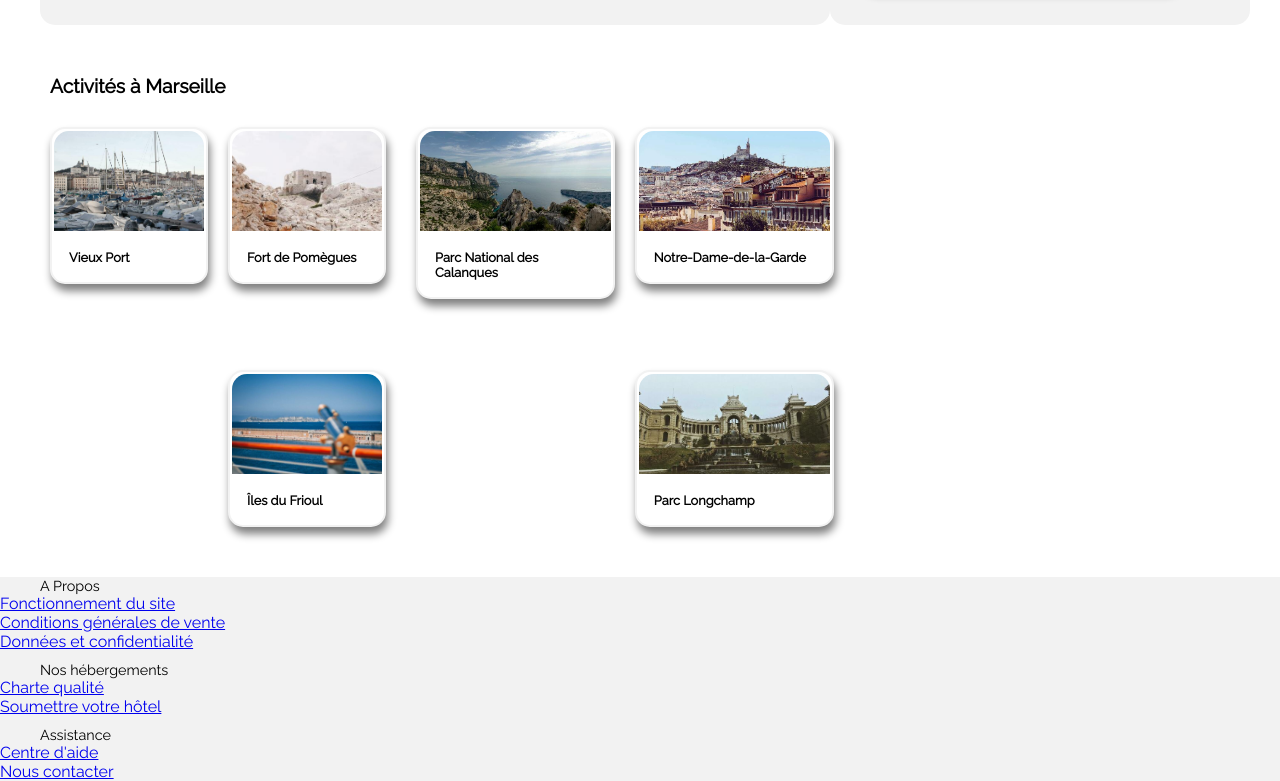
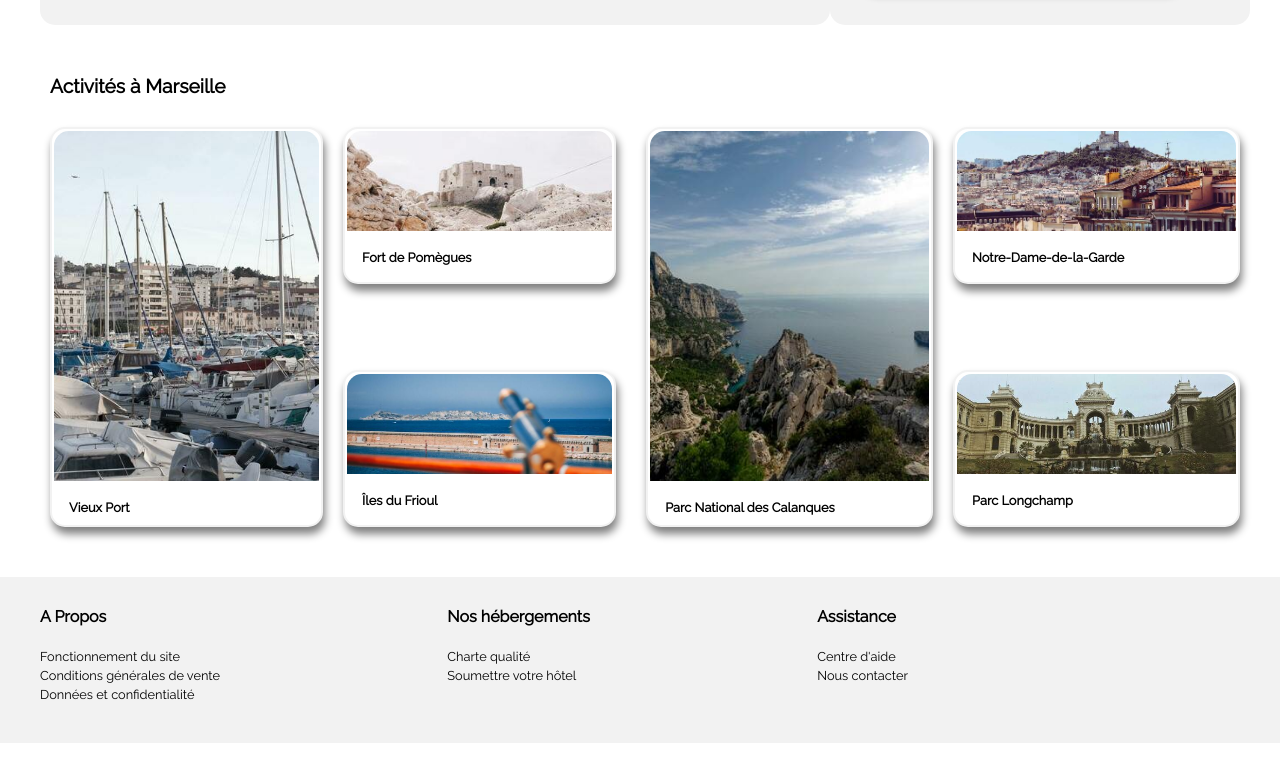
Before and after one commit to PierrePallas/PierrePallas_2_18052021, a plain HTML site: page index.html in a window 1280 px wide. Shown: the part 958-1739 px from the top of the page. After the commit the page ends 1701 px from the top, so only its background shows below. Drawn offline with Linux system fonts and the light colour scheme.

Commit message:
Fin CSS grand écran

```diff
--- a/index.html
+++ b/index.html
@@ -201,7 +201,8 @@
                   alt="Hôtel_Le_Soleil_du_matin"
                 />
                 <div class="flex_text">
-              <div class="titre_lieu">Hôtel Le Soleil du matin
+                  <div class="titre_lieu">
+                    Hôtel Le Soleil du matin
                     <p>Nuit à partir de 128<i class="fas fa-euro-sign"></i></p>
                   </div>
                   <div class="stars">
@@ -215,7 +216,6 @@
           </div>
 
           <div class="flexbox_img_populaire">
-
             <a href="aucoeurdeleau.html">
               <div class="flex_pop">
                 <img
@@ -223,7 +223,8 @@
                   alt="Au_coeur_de_l'eau_Chambres_d'hôtes"
                 />
                 <div class="flex_text">
-              <div class="titre_lieu">Au coeur de l'eau Chambres d'hôtes
+                  <div class="titre_lieu">
+                    Au coeur de l'eau Chambres d'hôtes
                     <p>Nuit à partir de 71<i class="fas fa-euro-sign"></i></p>
                   </div>
                   <div class="stars">
@@ -244,7 +245,8 @@
                   alt="Hôtel_Tout_Bleu_et_Blanc"
                 />
                 <div class="flex_text">
-              <div class="titre_lieu">Hôtel Tout Bleu et Blanc
+                  <div class="titre_lieu">
+                    Hôtel Tout Bleu et Blanc
                     <p>Nuit à partir de 68<i class="fas fa-euro-sign"></i></p>
                   </div>
                   <div class="stars">
@@ -267,7 +269,7 @@
       <div class="flex_activités">
         <div class="flex1">
           <div class="flex_left">
-            <div class="img_activités">
+            <div class="img_activités_left">
               <a href="vieuxport.html">
                 <img
                   src="/Projet2_Reservia/images/activites/4_small/reno-laithienne-QUgJhdY5Fyk-unsplash.jpg"
@@ -287,7 +289,6 @@
                 />
                 <div class="titre_activités">Fort de Pomègues</div>
               </a>
-
             </div>
 
             <div class="img_activités">
@@ -304,7 +305,7 @@
 
         <div class="flex3">
           <div class="flex_left">
-            <div class="img_activités">
+            <div class="img_activités_left">
               <a href="parcnationaldescalanques.html">
                 <img
                   src="/Projet2_Reservia/images/activites/4_small/kilyan-sockalingum-NR8-cBCN3aI-unsplash.jpg"
@@ -324,7 +325,6 @@
                 />
                 <div class="titre_activités">Notre-Dame-de-la-Garde</div>
               </a>
-
             </div>
 
             <div class="img_activités">
@@ -342,53 +342,37 @@
     </section>
 
     <footer>
-      <div class="grid_footer">
-        <div class="grid_ap">
+      <div class="flex_footer">
+        <div class="flex_ap">
           <h3>A Propos</h3>
-        </div>
-            <div class="a_footer">
-              <div class="grid_f">
+          <div>
             <a href="fonctionnement.html">Fonctionnement du site</a>
           </div>
-          </div>
-          </div>
-          <div class="a_footer">
-            <div class="grid_cgv">
+          <div>
             <a href="cgv.html">Conditions générales de vente</a>
           </div>
-        </div>
-          <div class="a_footer">
-            <div class="grid_conf">
+          <div>
             <a href="donneesconfidentialite.html">Données et confidentialité</a>
           </div>
         </div>
-        </div>
 
-        <div class="grid_h">
+        <div class="flex_h">
           <h3>Nos hébergements</h3>
-          <div class="a_footer">
-            <div class="grid_ch">
+          <div>
             <a href="charte.html">Charte qualité</a>
           </div>
-          </div>
-          <div class="a_footer">
-            <div class="grid_so">
+          <div>
             <a href="soumettre.html">Soumettre votre hôtel</a>
           </div>
         </div>
-        </div>
 
-        <div class="grid_a">
+        <div class="flex_a">
           <h3>Assistance</h3>
-          <div class="a_footer">
-            <div class="grid_ai">
+          <div>
             <a href="aide.html">Centre d'aide</a>
           </div>
-          </div>
-          <div class="a_footer">
-            <div class="grid_co">
+          <div>
             <a href="contact.html">Nous contacter</a>
-            </div>
           </div>
         </div>
       </div>
--- a/style.css
+++ b/style.css
@@ -338,7 +338,17 @@ p {
   margin: 30px;
 }
 
-.activités img {
+.flex1 img,
+.flex3 img {
+  border-top-left-radius: 15px;
+  border-top-right-radius: 15px;
+  object-fit: cover;
+  width: 100%;
+  height: 350px;
+}
+
+.flex2 img,
+.flex4 img {
   border-top-left-radius: 15px;
   border-top-right-radius: 15px;
   object-fit: cover;
@@ -355,7 +365,18 @@ p {
   transition: 0.2s;
 }
 
-.img_activités:hover {
+.img_activités_left {
+  border: 2px solid var(--gris);
+  border-radius: 15px;
+  background: white;
+  box-shadow: 2px 7px 8px grey;
+  padding: 2px;
+  transition: 0.2s;
+  height: 400px;
+}
+
+.img_activités:hover,
+.img_activités_left:hover {
   transform: scale(1.02);
 }
 
@@ -402,4 +423,37 @@ p {
 footer {
   background: var(--gris);
   margin-top: 50px;
+  padding-top: 30px;
+  padding-bottom: 40px;
+  padding-left: 40px;
 }
+
+.flex_footer {
+  display: flex;
+  justify-content: space-between;
+  align-items: flex-start;
+  width: 70%;
+}
+
+.flex_ap {
+  display: flex;
+  flex-direction: column;
+}
+
+.flex_footer a {
+  text-decoration: none;
+  font-size: 0.8em;
+  color: black;
+}
+
+.flex_footer a:hover {
+  color: var(--bleu);
+  text-decoration: underline;
+}
+
+.flex_footer h3 {
+  margin: 0px;
+  font-weight: bold;
+  font-size: 1em;
+  margin-bottom: 20px;
+}
```
Lines whose indentation alone changed are shown as unchanged.
